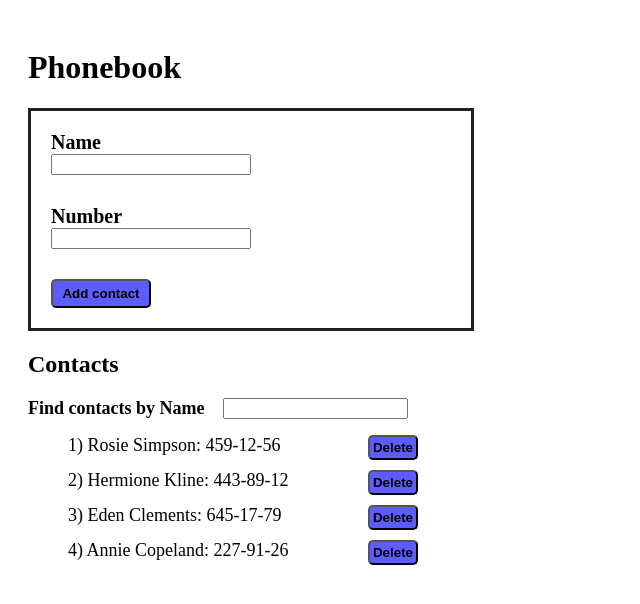
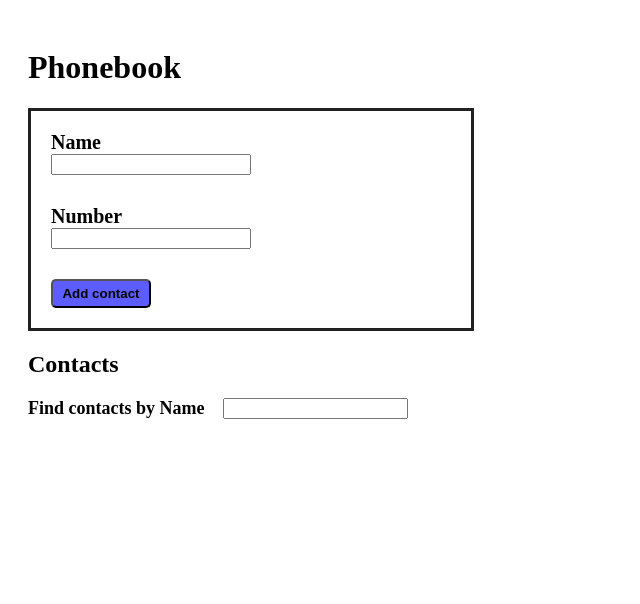
Before and after one commit to andriy-lanyk/goit-react-hw-02-phonebook, a React (Create React App) app: page / in a window 1280 px wide. Shown: the top 604 px of the page, without its empty margins (0-640 px from the left). Built offline with nearby package versions, Linux system fonts and the light colour scheme.

Commit message:
Dele default contacts

```diff
--- a/src/App/App.js
+++ b/src/App/App.js
@@ -7,12 +7,7 @@
 
 class App extends Component {
   state = {
-    contacts: [
-      { id: "id-1", name: "Rosie Simpson", number: "459-12-56" },
-      { id: "id-2", name: "Hermione Kline", number: "443-89-12" },
-      { id: "id-3", name: "Eden Clements", number: "645-17-79" },
-      { id: "id-4", name: "Annie Copeland", number: "227-91-26" },
-    ],
+    contacts: [],
     filter: "",
   };
 
```
